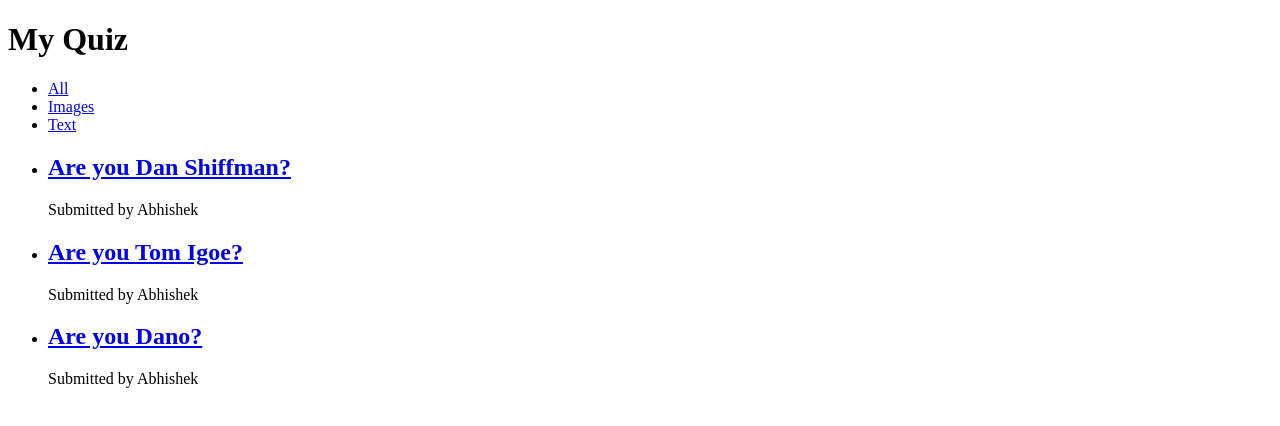
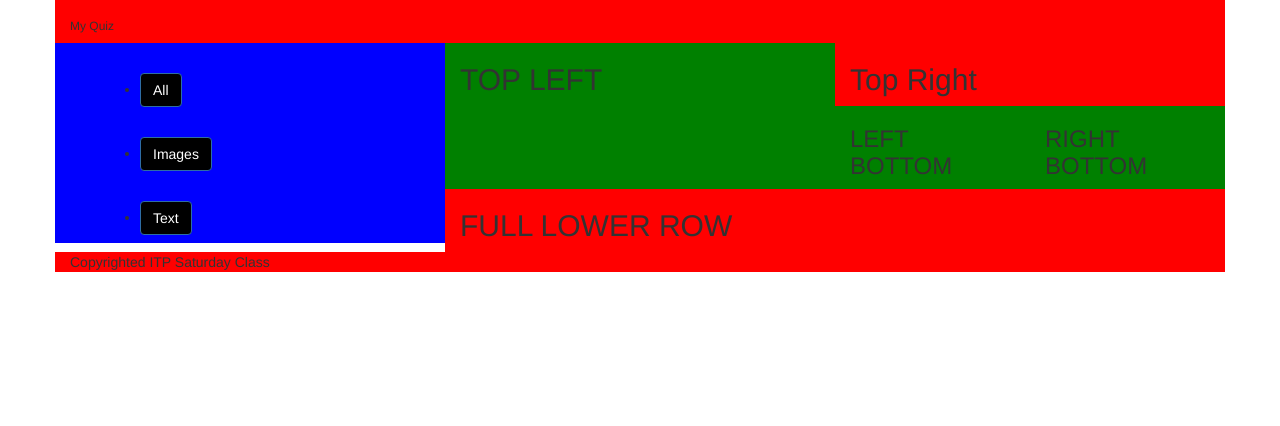
Before and after one commit to zoebachman/LearnWebDev, a plain HTML site: page index.html in a window 1280 px wide. Drawn offline with nearby package versions, Linux system fonts and the light colour scheme.

Commit message:
added css

```diff
--- a/index.html
+++ b/index.html
@@ -3,48 +3,118 @@
 <HTML>
 	<head>
 		<title>My Quiz</title>
+
+				<!-- Latest compiled and minified CSS -->
+		<link rel="stylesheet" href="https://maxcdn.bootstrapcdn.com/bootstrap/3.3.7/css/bootstrap.min.css" integrity="sha384-BVYiiSIFeK1dGmJRAkycuHAHRg32OmUcww7on3RYdg4Va+PmSTsz/K68vbdEjh4u" crossorigin="anonymous">
+
+		<link href='style.css' rel='stylesheet'>
 	</head>
+
 	<body>
-		<h1>My Quiz</h1>
 
+		<div class="container">
+
+			<div class="row">
+				<div class="col-lg-12">
+					<h1 class="sub">My Quiz</h1>
+				</div>
+			</div>
+
+			<div class="row">
+
+				<div class="col-lg-4">
 					<div id ="sidebar">
 						<ul>
 							<li>
-					<a href="#">All</a>
+								<a href="#" class='btn btn-primary sidebar-link'>All</a>
 
 							</li>
 
 							<li>
-					<a href="#">Images</a>
+								<a href="#" class='btn btn-primary sidebar-link'>Images</a>
 							</li>
 
 							<li>
-					<a href="#">Text</a>
+								<a href="#" class='btn btn-primary sidebar-link'>Text</a>
 							</li>
 
 						</ul>
 					</div>
+				</div>
 
+
+<!-- 				<div class="col-lg-8">
 					<div id = "question-list">
 						<ul>
 							<li>
 								<h2>
-						<a href='#'>Are you Dan Shiffman?</a>
+									<a href='#' class='question-link'>
+										Are you Dan Shiffman?</a>
 								</h2>
 								<p>Submitted by Abhishek</p>
 							</li>
 
 							<li><h2>
-						<a href='#'>Are you Tom Igoe?</a>
+									<a href='#' class='question-link'>
+										Are you Tom Igoe?</a>
 								</h2>
 								<p>Submitted by Abhishek</p></li>
 
 							<li><h2>
-						<a href='#'>Are you Dano?</a>
+									<a href='#' class='question-link'>
+										Are you Dano?</a>
 								</h2>
 								<p>Submitted by Abhishek</p></li>
+					</div> -->
 
+					<div class='col-lg-8'>
+						<div class='row'>
+							<div class='col-xs-6 col-lg-6'>
+								<h2>TOP LEFT</h2>
 							</div>
+
+							<div class='col-xs-6 col-lg-6'>
+								<div class='row'>
+									<div class='col-lg-12'>
+										<h2>Top Right</h2>
+									</div>
+								</div>
+
+								<div class='row'>
+									<div class='col-xs-6 col-lg-6'>
+										<h3>LEFT BOTTOM</h3>
+									</div>
+									<div class='col-xs-6 col-lg-6'>
+										<h3>RIGHT BOTTOM</h3>
+									</div>
+								</div>
+							</div>
+						</div>
+
+						<div class='row'>
+							<div class='col-lg-12'>
+								<h2>FULL LOWER ROW</h2>
+							</div>
+						</div>
+					</div> <!--end of col-lg-8-->
+
+<!-- 				</div>end of col-lg-8  -->
+
+			</div><!--end of row -->
+
+			<div class='row'>
+				<div class="col-lg-12">
+					Copyrighted ITP Saturday Class
+				</div>
+			</div><!-- end of footer row-->
+
+		</div><!--this is the end of the container div-->
+
+
+
+
+
+
 
 	</body>
 
--- /dev/null
+++ b/style.css
@@ -0,0 +1,29 @@
+h1 {
+	font-size: 12px;
+}
+
+a {
+	color: red;
+}
+
+li {
+	margin: 30px
+}
+
+.sidebar-link{
+	background: black;
+
+}
+
+.col-lg-12{
+	background: red;
+}
+
+.col-lg-4{
+	background: blue;
+	height:200px;
+}
+
+.col-lg-8{
+	background: green;
+}
```
Lines whose indentation alone changed are shown as unchanged.
